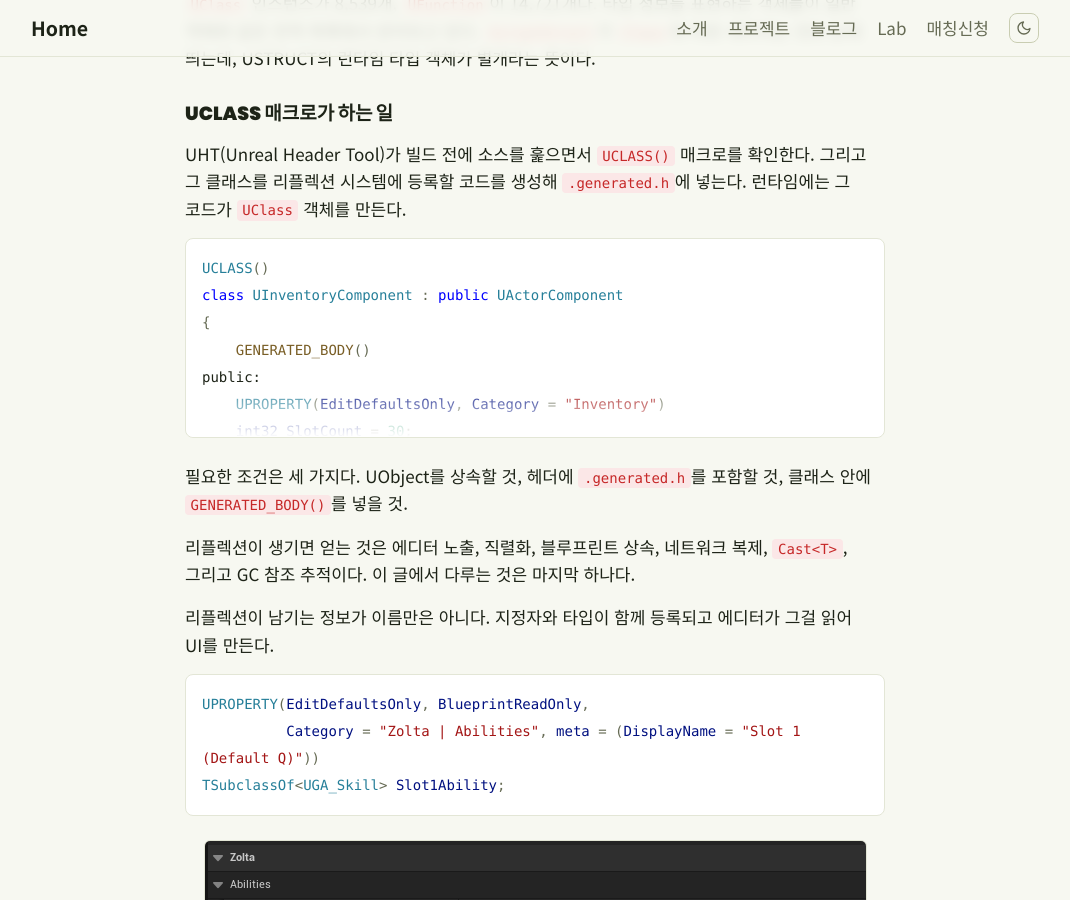
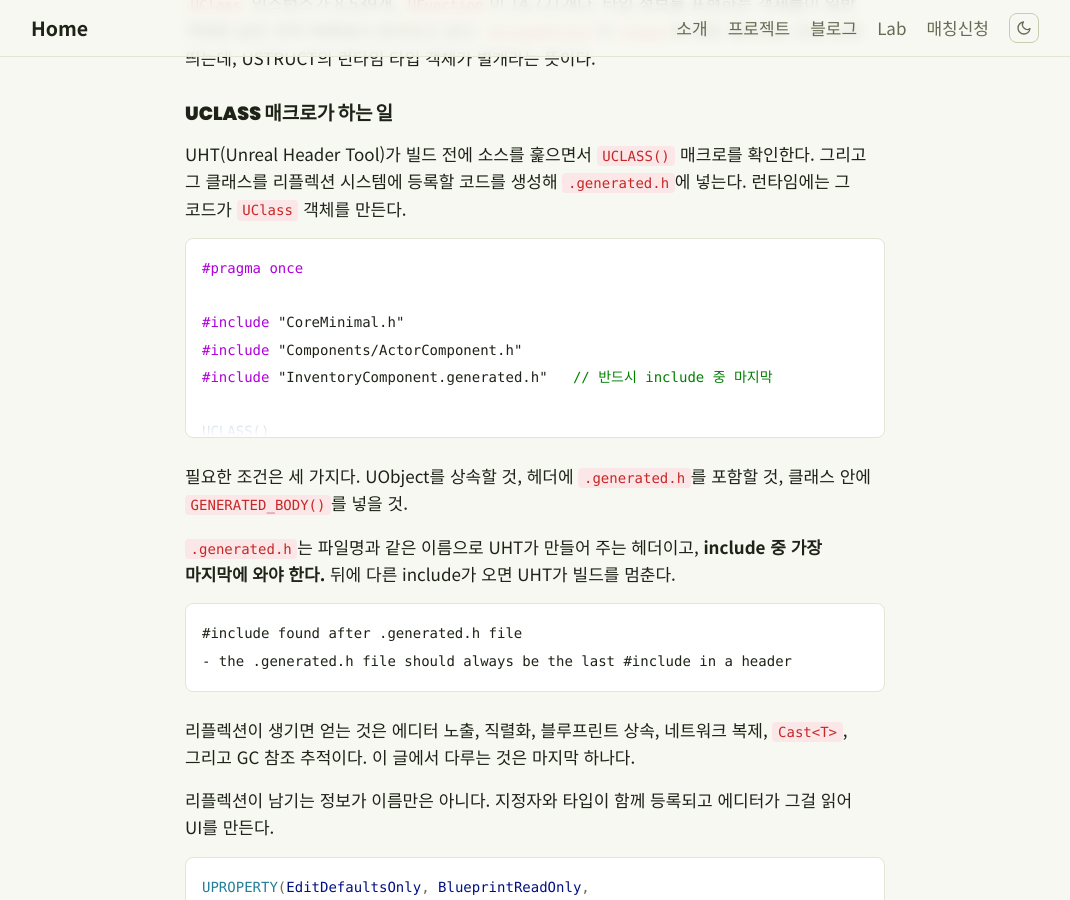
Before and after one commit to skamo3/skamo3.github.io, a Jekyll site: the page built from _posts/2026-08-11-unreal-uclass-gc-object-lifetime.md, in a window 1280 px wide and 900 px high, scrolled down 1457 px. Shown: the whole window, without its empty margins (105-1175 px from the left). Built offline with Jekyll 4.4.1, drawn with Linux system fonts in a browser that asks for light colours.

Commit message:
UCLASS 예제에 include 구성과 generated.h 순서 규칙 추가
- CoreMinimal.h, 부모 클래스 헤더, .generated.h를 갖춘 형태로 예제 보강
- .generated.h가 마지막 include여야 한다는 규칙과 위반 시 UHT 에러 문구 인용
  (Programs/Shared/EpicGames.UHT/Parsers/UhtHeaderFileParser.cs)

Co-Authored-By: Claude Opus 5 <noreply@anthropic.com>

````diff
--- a/_posts/2026-08-11-unreal-uclass-gc-object-lifetime.md
+++ b/_posts/2026-08-11-unreal-uclass-gc-object-lifetime.md
@@ -50,6 +50,12 @@ Package          1456
 UHT(Unreal Header Tool)가 빌드 전에 소스를 훑으면서 `UCLASS()` 매크로를 확인한다. 그리고 그 클래스를 리플렉션 시스템에 등록할 코드를 생성해 `.generated.h`에 넣는다. 런타임에는 그 코드가 `UClass` 객체를 만든다.
 
 ```cpp
+#pragma once
+
+#include "CoreMinimal.h"
+#include "Components/ActorComponent.h"
+#include "InventoryComponent.generated.h"   // 반드시 include 중 마지막
+
 UCLASS()
 class UInventoryComponent : public UActorComponent
 {
@@ -61,6 +67,13 @@ public:
 ```
 
 필요한 조건은 세 가지다. UObject를 상속할 것, 헤더에 `.generated.h`를 포함할 것, 클래스 안에 `GENERATED_BODY()`를 넣을 것.
+
+`.generated.h`는 파일명과 같은 이름으로 UHT가 만들어 주는 헤더이고, **include 중 가장 마지막에 와야 한다.** 뒤에 다른 include가 오면 UHT가 빌드를 멈춘다.
+
+```
+#include found after .generated.h file
+- the .generated.h file should always be the last #include in a header
+```
 
 리플렉션이 생기면 얻는 것은 에디터 노출, 직렬화, 블루프린트 상속, 네트워크 복제, `Cast<T>`, 그리고 GC 참조 추적이다. 이 글에서 다루는 것은 마지막 하나다.
 
````
